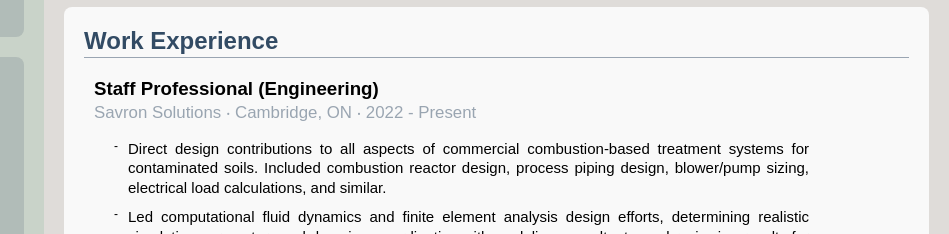
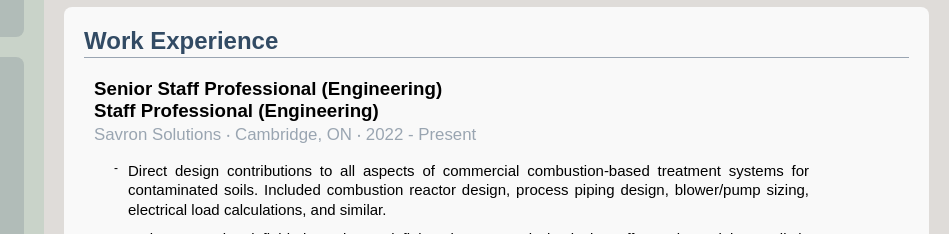
Before and after one commit to ryan-morales/ryan-morales.github.io, a plain HTML site: page index.html in a window 1280 px wide. Shown: the part 566-800 px from the top of the page, 331-1280 px from the left. Drawn offline with Linux system fonts and the light colour scheme; grey boxes are pictures that could not be loaded.

Commit message:
Update index.html
Quick add of new job title

```diff
--- a/index.html
+++ b/index.html
@@ -125,6 +125,7 @@
                 <h2>Work Experience</h2>
                 <div class="jobs">
                     <h3 class="job-header">
+                        <span class="position-title">Senior Staff Professional (Engineering)</span>
                         <span class="position-title">Staff Professional (Engineering)</span>
                         <span class="position-details">Savron Solutions ‧ Cambridge, ON ‧ 2022 - Present</span>
                     </h3>
```
